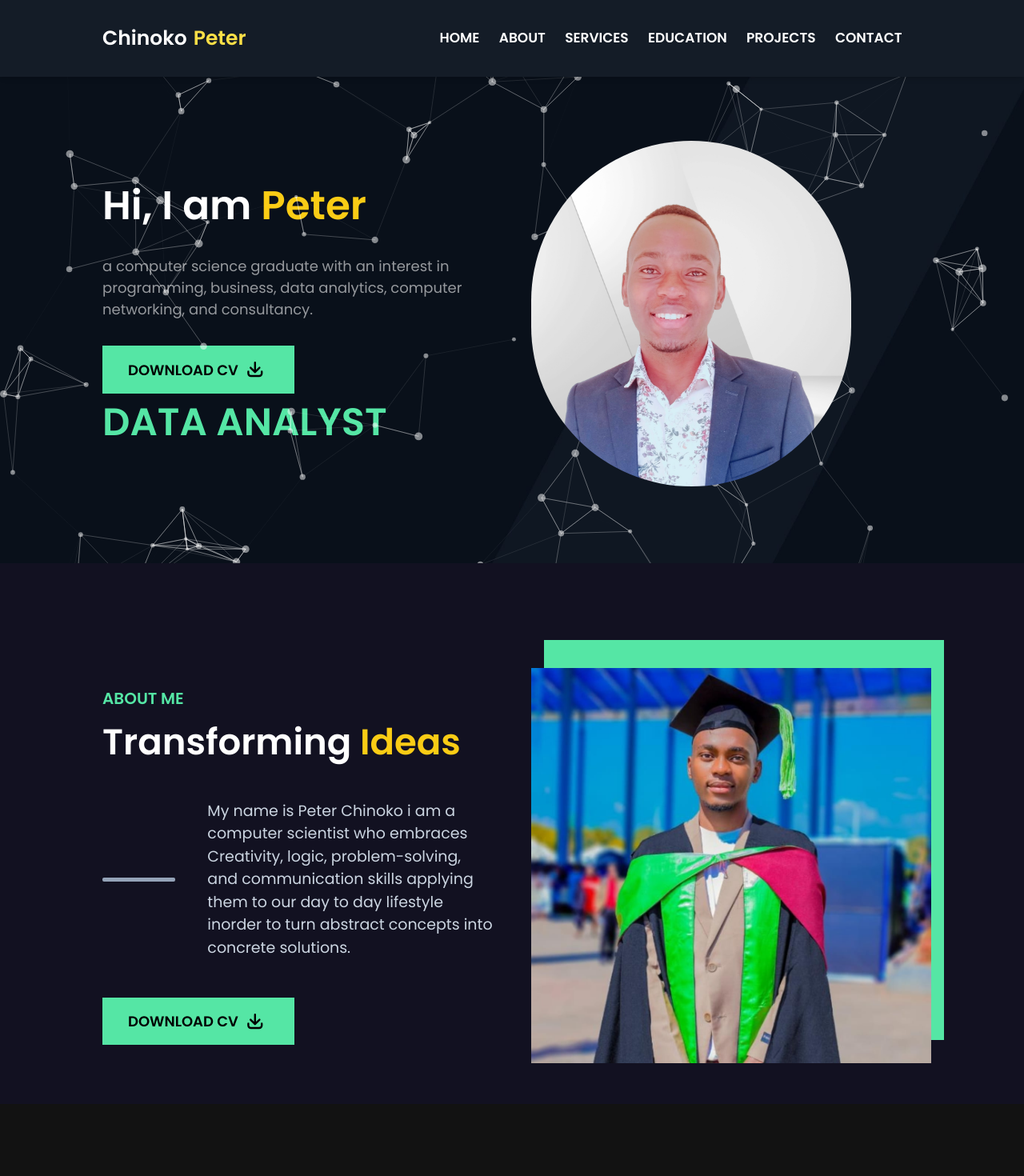
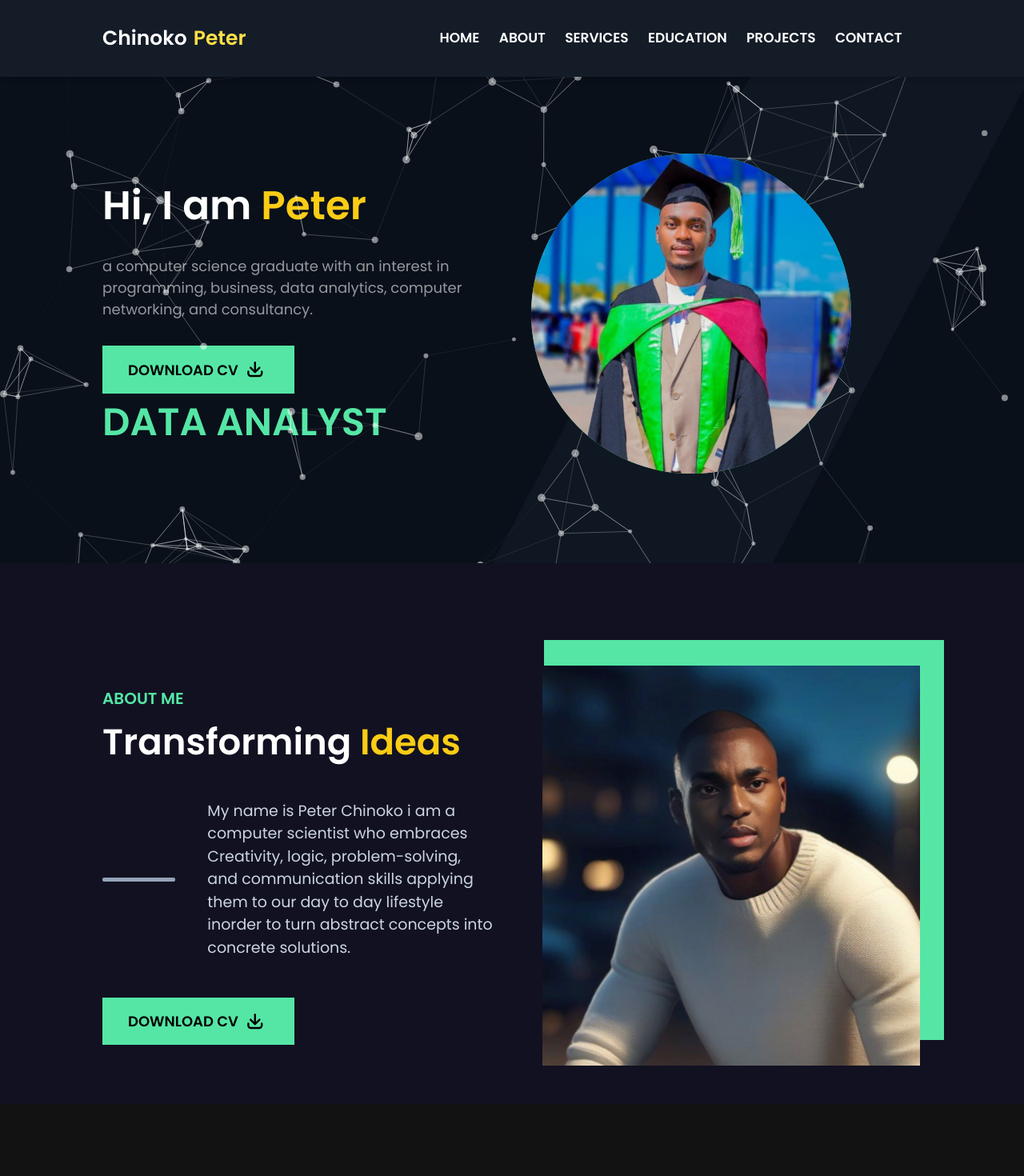
Before and after one commit to Chinokoo/nextjs-portifolio, a Next.js app: page / in a window 1280 px wide. Shown: the top 1470 px of the page at 80% size. Built offline with nearby package versions, Linux system fonts and the light colour scheme.

Commit message:
swith images btwn hero section and about section

```diff
--- a/components/AboutSection.tsx
+++ b/components/AboutSection.tsx
@@ -38,7 +38,7 @@ const AboutSection = () => {
           className="lg:w-[500px] mx-auto md:mx-0 mt-[2rem] lg:mt-0 lg:h-[500px] w-[200px] h-[200px] sm:w-[300px] sm:h-[300px] relative "
         >
           <Image
-            src="/images/peter chinoko.jpg"
+            src="/images/New Profile Pic.jpg"
             alt="user"
             layout="fill"
             objectFit="contain"
--- a/components/HeroSection.tsx
+++ b/components/HeroSection.tsx
@@ -36,10 +36,9 @@ const HeroSection = () => {
         <div className=" hidden bg-[#55e6a5] relative lg:flex items-center rounded-full w-[400px] h-[400px]">
           <Image
             className="object-cover rounded-full"
-            src="/images/remove background project.png"
+            src="/images/peter chinoko.jpg"
             alt="image of a developer"
-            width="400"
-            height="400"
+            layout="fill"
           />
         </div>
       </div>
```
Also changed, not shown: public/images/New Profile Pic.jpg (added), public/images/Remove background project.png (deleted).
